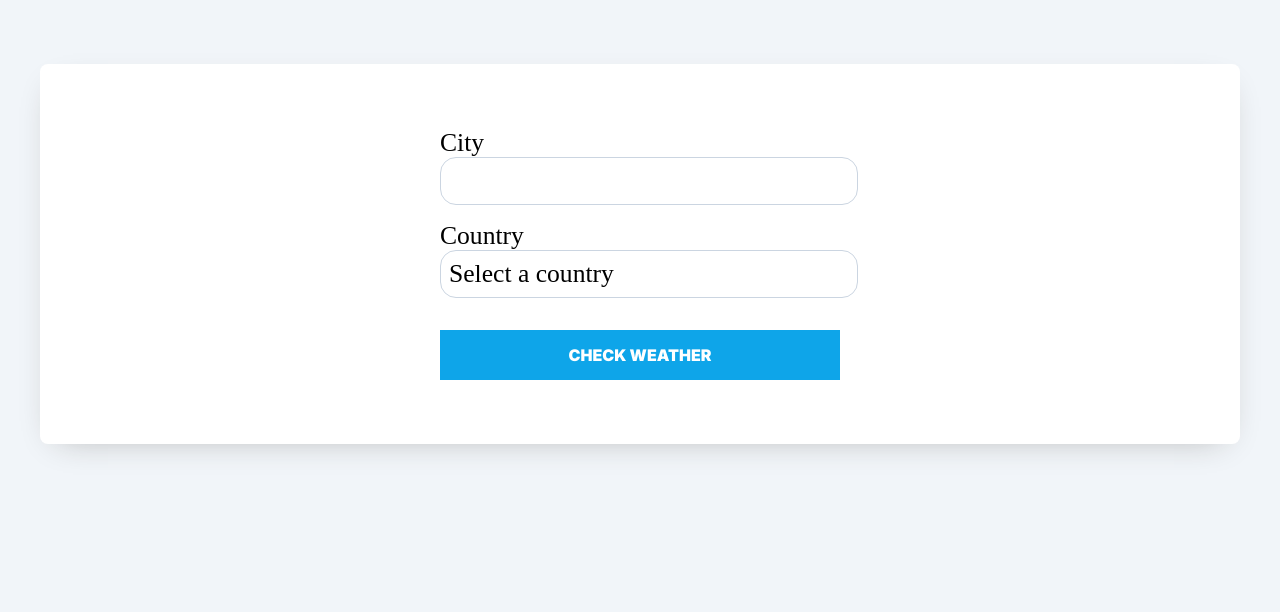
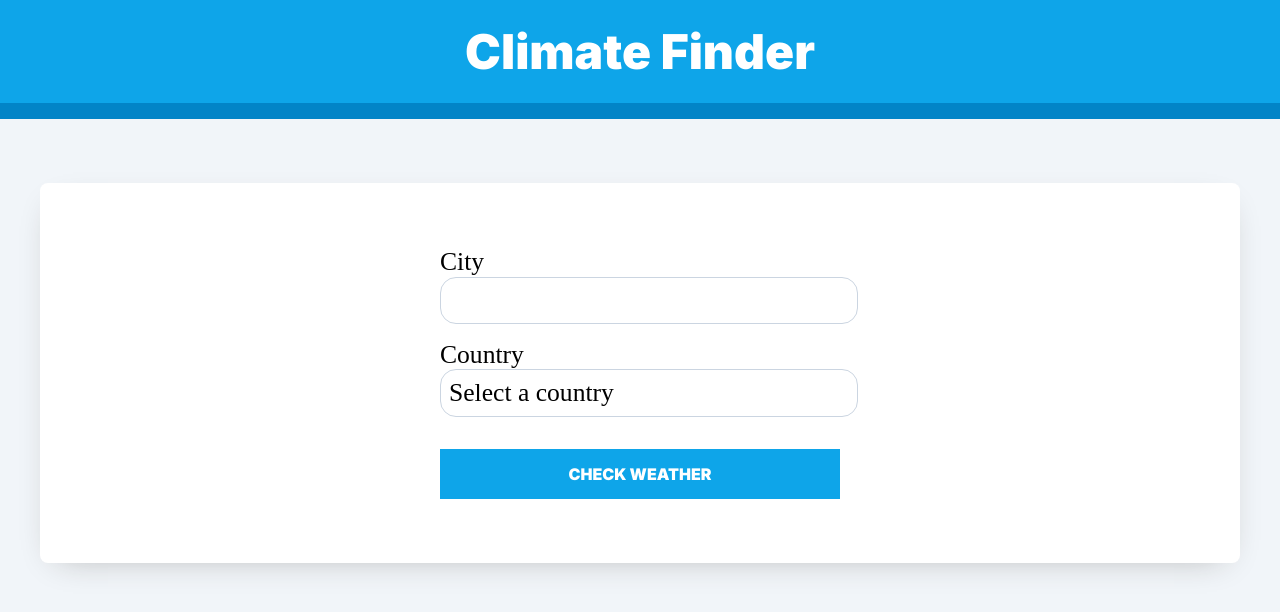
Before and after one commit to cilfonegabriel/climateApp-react, a React (Vite) app: page / in a window 1280 px wide. Shown: the top 612 px of the page. Built offline with nearby package versions, Linux system fonts and the light colour scheme; a web font is replaced by a local one.

Commit message:
Creating the provider

```diff
--- a/src/App.jsx
+++ b/src/App.jsx
@@ -1,8 +1,15 @@
 import AppClimate from './components/AppClimate'
+import { ClimateProvider } from './context/ClimateProvider'
 function App() {
 
   return (
-    <AppClimate/>
+
+    <ClimateProvider>
+      <header>
+        <h1>Climate Finder</h1>
+      </header>
+      <AppClimate/>
+    </ClimateProvider>
   )
 }
 
--- /dev/null
+++ b/src/context/ClimateProvider.jsx
@@ -0,0 +1,35 @@
+import { useState, createContext } from "react";
+
+const ClimateContext = createContext()
+const ClimateProvider = ({children}) => {
+
+    const [search, setSearch] = useState({
+        city: '',
+        country: '',
+    })
+
+    const datosSearch = e => {
+        setSearch({
+            ...search,
+            [e.target.name]: e.target.value
+        })
+    }
+
+    return(
+        <ClimateContext.Provider
+            value={{
+                search,
+                datosSearch
+            }}
+        >
+            {children}
+        </ClimateContext.Provider>
+
+    )
+}
+
+export {
+    ClimateProvider
+}
+
+export default ClimateContext
```
Also changed, not shown: src/hooks/useClimate.jsx (added, +8 -0 lines).
